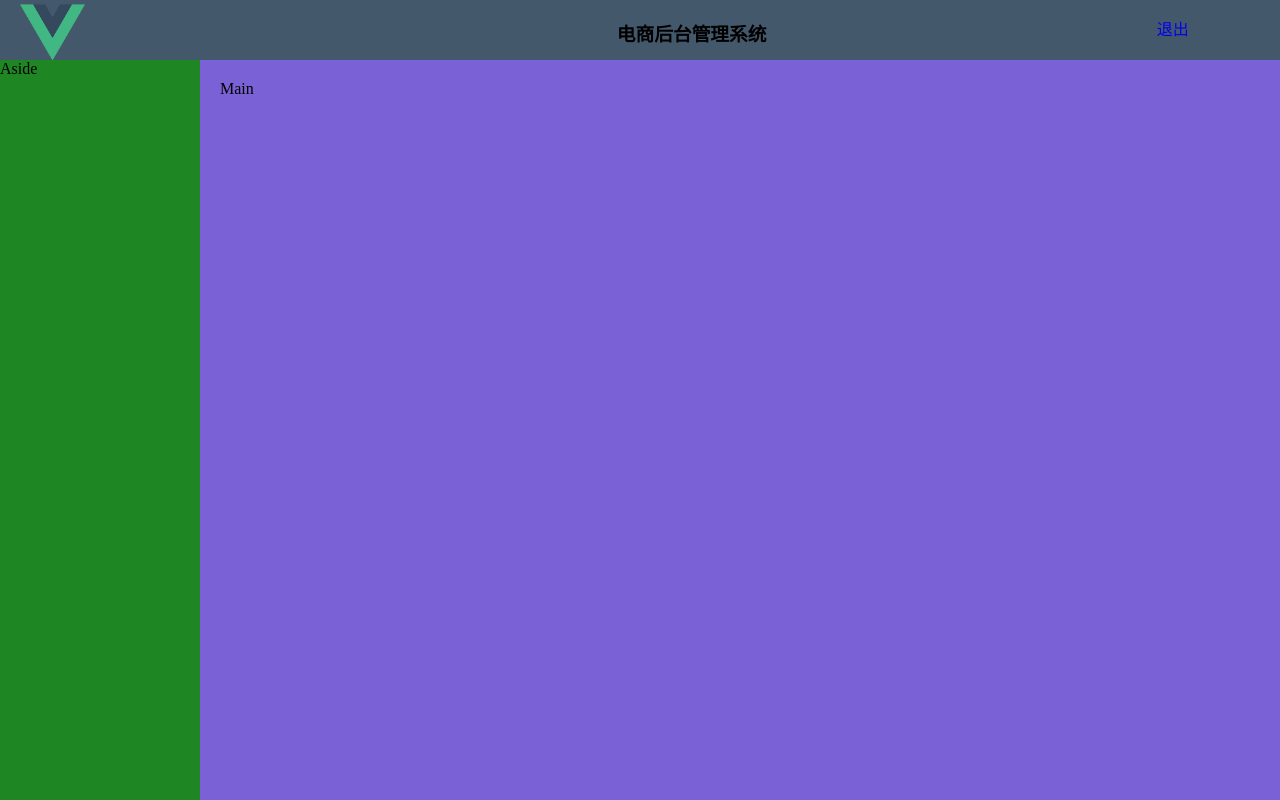
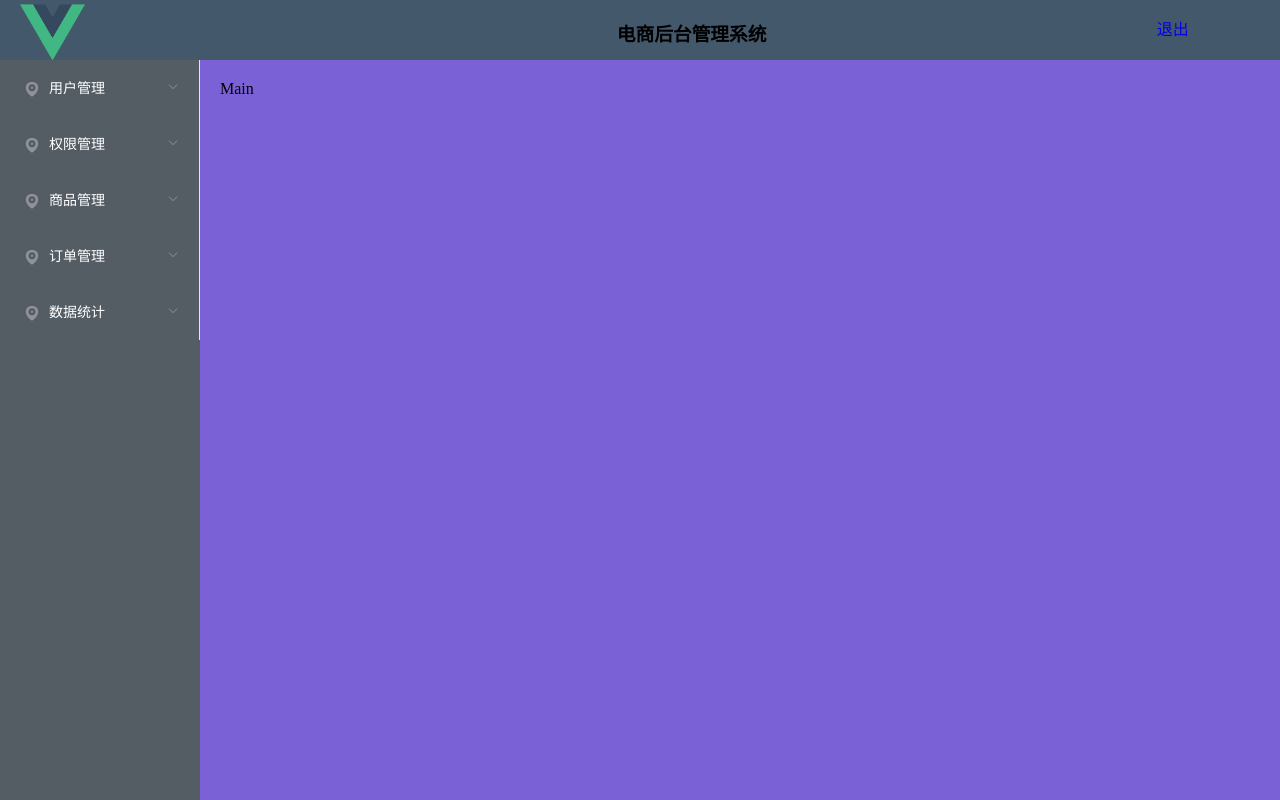
Before and after one commit to Reinhart25/vue-shop-admin, a Vue app: page / in a window 1280 px wide. Built offline with nearby package versions, Linux system fonts and the light colour scheme.

Commit message:
'登陆和退出'

```diff
--- a/src/components/login/login.vue
+++ b/src/components/login/login.vue
@@ -47,7 +47,8 @@
       } = res.data
       //  登录成功
       if (status === 200) {
-        // 0. 保存token
+        // 0. 保存token -> 目的：如果用户没登录 -> url 直接来到home 组件
+        // 在登录成功时， 保存正确用户的token
         localStorage.setItem('token', data.token)
         // 1. 跳转home  js编程式导航
         this.$router.push({ name: 'home' })
--- a/src/plugins/http.js
+++ b/src/plugins/http.js
@@ -5,7 +5,7 @@
 
 MyHttpServer.install = (Vue) => {
   // 设置基准地址
-  axios.defaults.baseURL = 'http://127.0.0.1:8888/api/private/v1/'
+  axios.defaults.baseURL = 'https://www.liulongbin.top:8888/api/private/v1/'
   // 4. 添加实例方法
   Vue.prototype.$http = axios
 }
--- a/src/views/Home.vue
+++ b/src/views/Home.vue
@@ -12,13 +12,91 @@
         </el-col>
         <el-col :span="2">
           <div class="grid-content bg-purple">
-            <a href="#" class="login-out">退出</a>
+            <a href="#" class="login-out" @click.prevent="handleSignout()">退出</a>
           </div>
         </el-col>
       </el-row>
     </el-header>
     <el-container>
-      <el-aside class="aside" width="200px">Aside</el-aside>
+      <el-aside class="aside" width="200px">
+        <el-menu
+          unique-opened="true"
+          default-active="2"
+          class="el-menu-vertical-demo"
+          @open="handleOpen"
+          @close="handleClose"
+          background-color="#545c64"
+          text-color="#fff"
+          active-text-color="#ffd04b"
+        >
+          <el-submenu index="1">
+            <template slot="title">
+              <i class="el-icon-location"></i>
+              <span>用户管理</span>
+            </template>
+            <el-menu-item index="1-1">
+              <i class="el-icon-menu"></i>
+              <span slot="title">用户列表</span>
+            </el-menu-item>
+          </el-submenu>
+
+          <el-submenu index="2">
+            <template slot="title">
+              <i class="el-icon-location"></i>
+              <span>权限管理</span>
+            </template>
+            <el-menu-item index="2-1">
+              <i class="el-icon-menu"></i>
+              <span slot="title">角色列表</span>
+            </el-menu-item>
+            <el-menu-item index="2-2">
+              <i class="el-icon-menu"></i>
+              <span slot="title">权限列表</span>
+            </el-menu-item>
+          </el-submenu>
+
+          <el-submenu index="3">
+            <template slot="title">
+              <i class="el-icon-location"></i>
+              <span>商品管理</span>
+            </template>
+            <el-menu-item index="3-1">
+              <i class="el-icon-menu"></i>
+              <span slot="title">商品列表</span>
+            </el-menu-item>
+            <el-menu-item index="3-2">
+              <i class="el-icon-menu"></i>
+              <span slot="title">商品分类</span>
+            </el-menu-item>
+            <el-menu-item index="3-3">
+              <i class="el-icon-menu"></i>
+              <span slot="title">分类参数</span>
+            </el-menu-item>
+          </el-submenu>
+
+          <el-submenu index="4">
+            <template slot="title">
+              <i class="el-icon-location"></i>
+              <span>订单管理</span>
+            </template>
+            <el-menu-item index="4-1">
+              <i class="el-icon-menu"></i>
+              <span slot="title">订单列表</span>
+            </el-menu-item>
+          </el-submenu>
+
+          <el-submenu index="5">
+            <template slot="title">
+              <i class="el-icon-location"></i>
+              <span>数据统计</span>
+            </template>
+            <el-menu-item index="5-1">
+              <i class="el-icon-menu"></i>
+              <span slot="title">数据报表</span>
+            </el-menu-item>
+          </el-submenu>
+        </el-menu>
+      </el-aside>
       <el-main class="main">Main</el-main>
     </el-container>
   </el-container>
@@ -27,7 +105,28 @@
 <script>
 // @ is an alias to /src
 export default {
-  name: 'home'
+  name: 'home',
+  // 获取token
+  // if token 有 -> 继续渲染组件
+  // token 没有 -> 登陆
+  // new Vue 之前自动触发
+  // beforeCreate () {
+  //   const token = localStorage.getItem('token')
+  //   if (!token) {
+  //     // token 没有 -> 登陆
+  //     this.$router.push({ name: 'login' })
+  //   }
+  // },
+  methods: {
+    handleSignout () {
+      // 1. 清除token
+      localStorage.clear()
+      // 2. 提示
+      this.$message.success('退出成功！')
+      // 3. 来到login 组件
+      this.$router.push({ name: 'login' })
+    }
+  }
 }
 </script>
 
@@ -52,7 +151,7 @@
   text-decoration: none;
 }
 .aside {
-  background-color: rgb(31, 134, 36);
+  background-color: #545c64;
 }
 .main {
   background-color: rgb(123, 97, 214);
```
